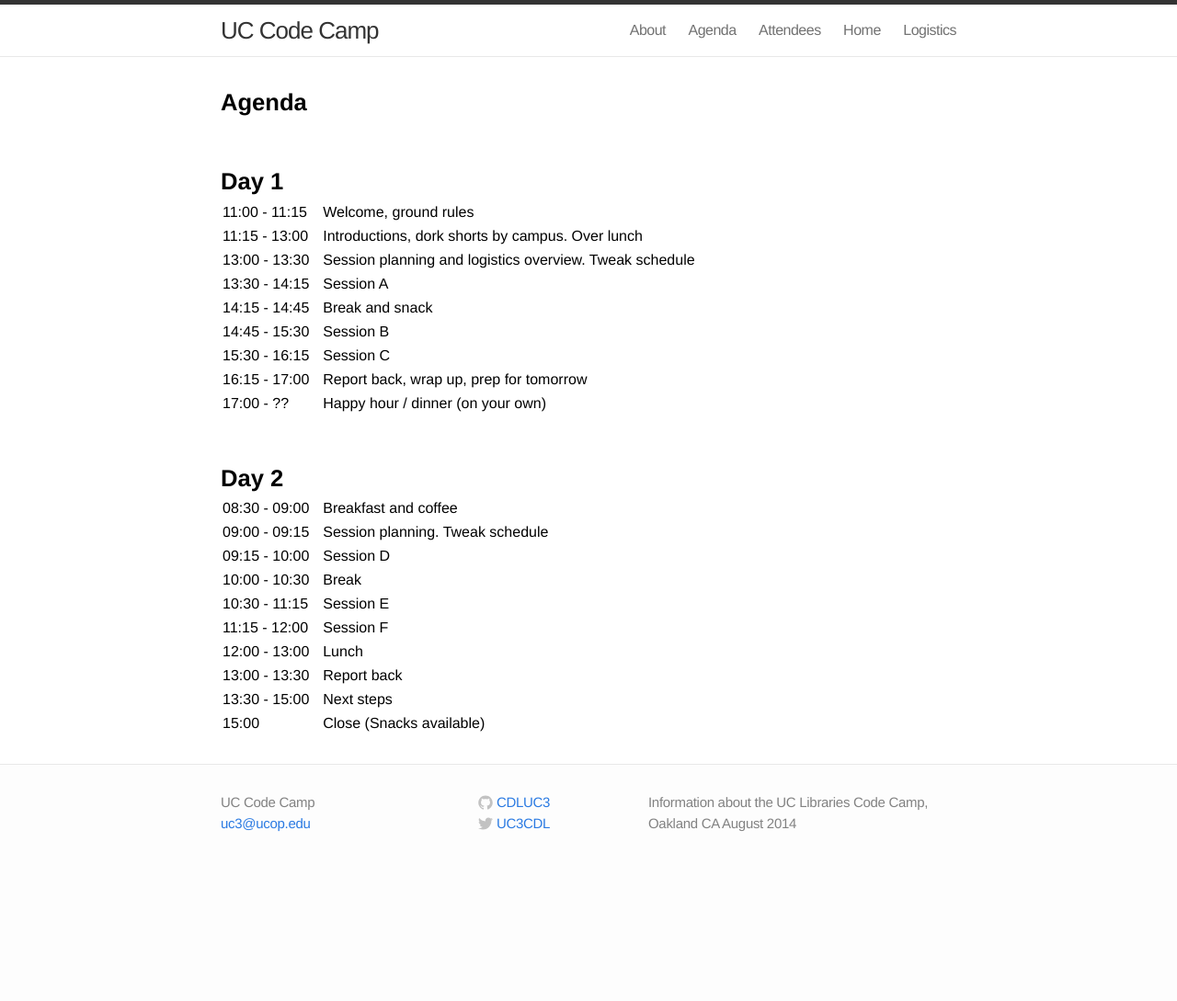
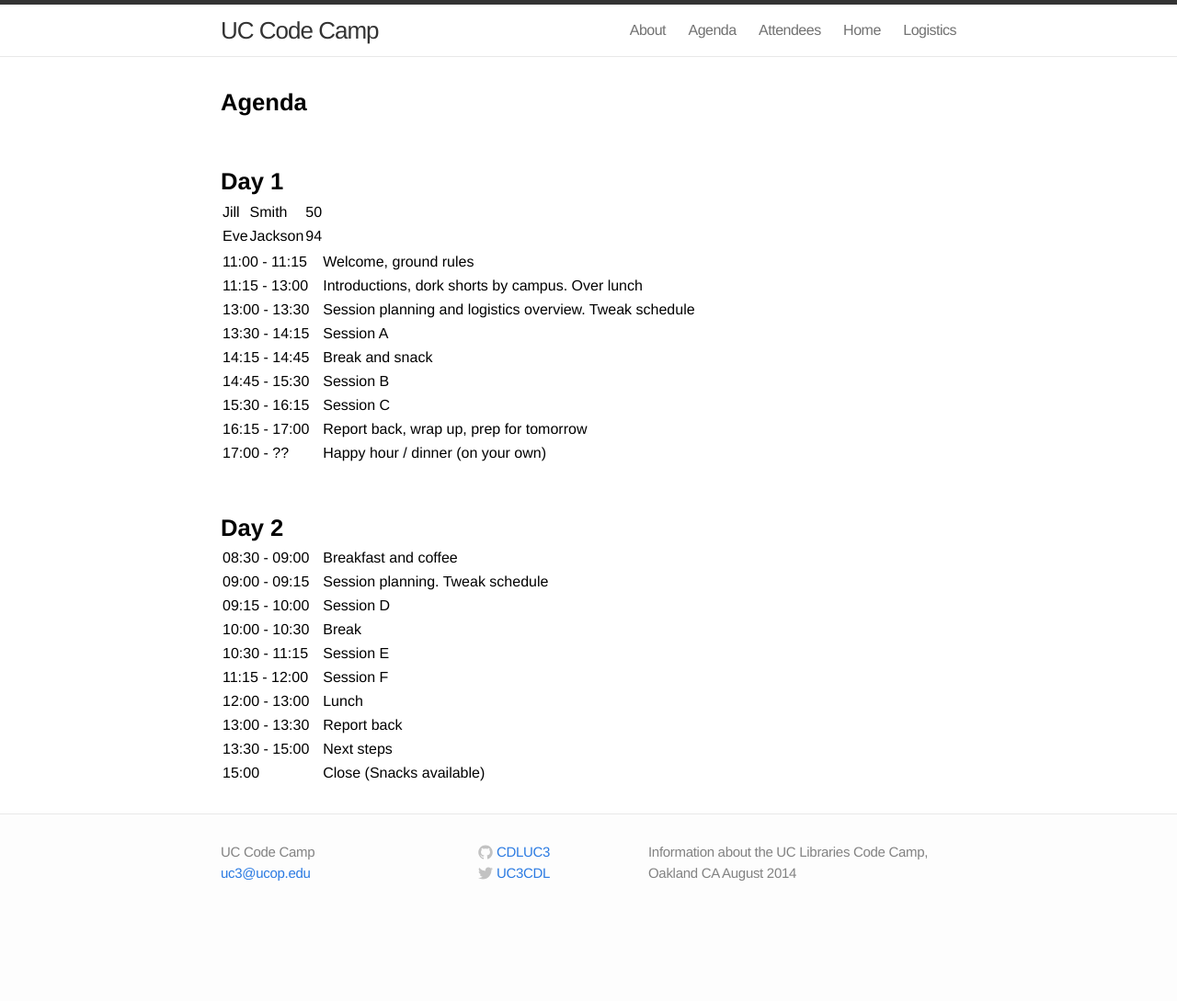
Before and after one commit to CDLUC3/UC-code-camp, a Jekyll site: the page built from agenda.md, in a window 1280 px wide. Shown: the whole page at 92% size. Built offline with Jekyll 4.4.1, drawn with Linux system fonts in a browser that asks for light colours; Markdown is read by kramdown in place of the engine named in the settings.

Commit message:
testing table

```diff
--- a/agenda.md
+++ b/agenda.md
@@ -7,6 +7,20 @@
 <br><br>
 
 # Day 1
+
+<table>
+<tr>
+  <td>Jill</td>
+  <td>Smith</td>
+  <td>50</td>
+</tr>
+<tr>
+  <td>Eve</td>
+  <td>Jackson</td>
+  <td>94</td>
+</tr>
+</table>
+
 
 |	11:00 - 11:15 	| |	|	Welcome, ground rules	|
 |	11:15 - 13:00	| |	|	Introductions, dork shorts by campus. Over lunch	|
```
